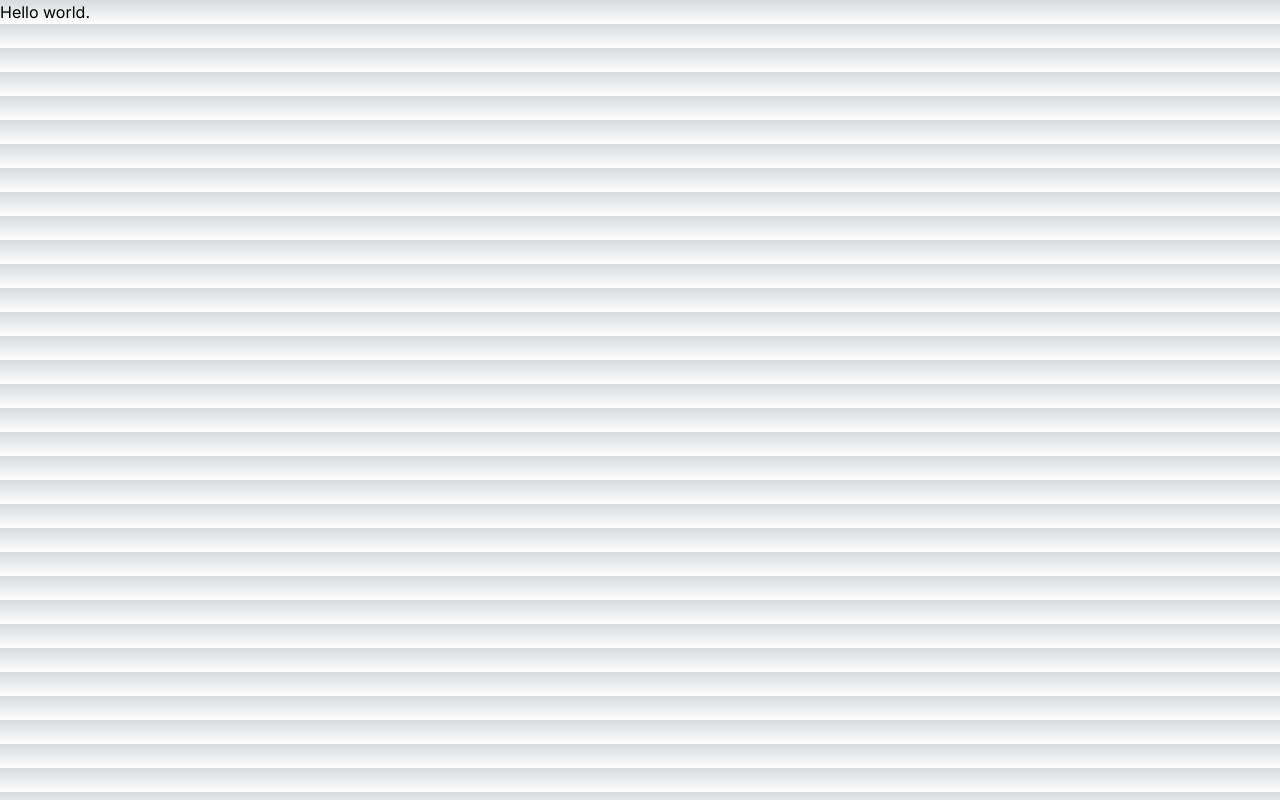
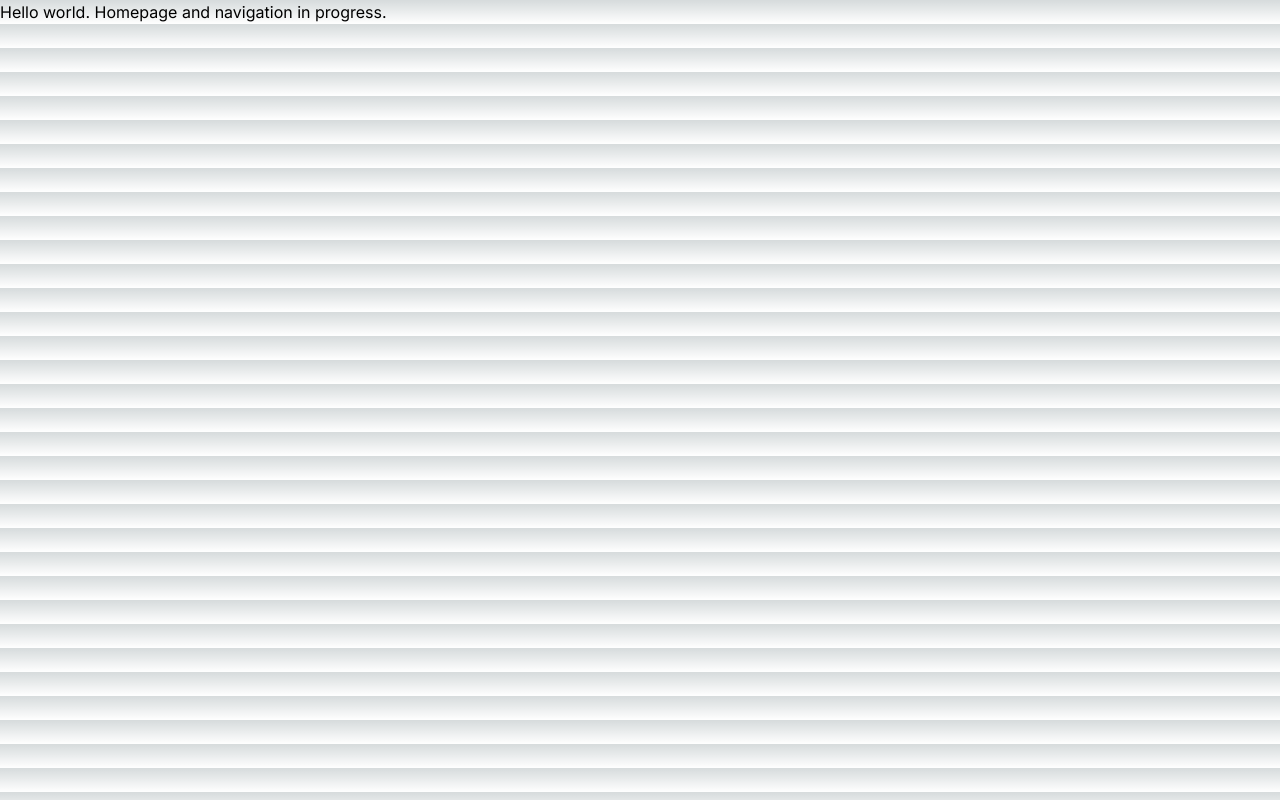
Before and after one commit to charlesgohck/projects.charlesgohck.com, a Next.js app: page / in a window 1280 px wide. Built offline with nearby package versions, Linux system fonts and the light colour scheme.

Commit message:
[FIX] Fixed apos escape issue and added in progress message on homepage

```diff
--- a/src/app/page.tsx
+++ b/src/app/page.tsx
@@ -3,7 +3,7 @@ import Image from "next/image";
 export default function Home() {
   return (
     <main>
-      Hello world.
+      Hello world. Homepage and navigation in progress.
     </main>
   );
 }
--- a/src/app/testimonial-card/page.tsx
+++ b/src/app/testimonial-card/page.tsx
@@ -20,8 +20,8 @@ export default function TestimonialCard() {
             </div>
           </div>
           <div className="text-base mt-4 line-clamp-5 text-neutral-600">
-            I've been searching for high-quality abstract images for my design projects,
-            and I'm thrilled to have found this platform. The variety and depth of creativity are astounding!
+            I&apos;ve been searching for high-quality abstract images for my design projects,
+            and I&apos;m thrilled to have found this platform. The variety and depth of creativity are astounding!
           </div>
         </div>
 
```
